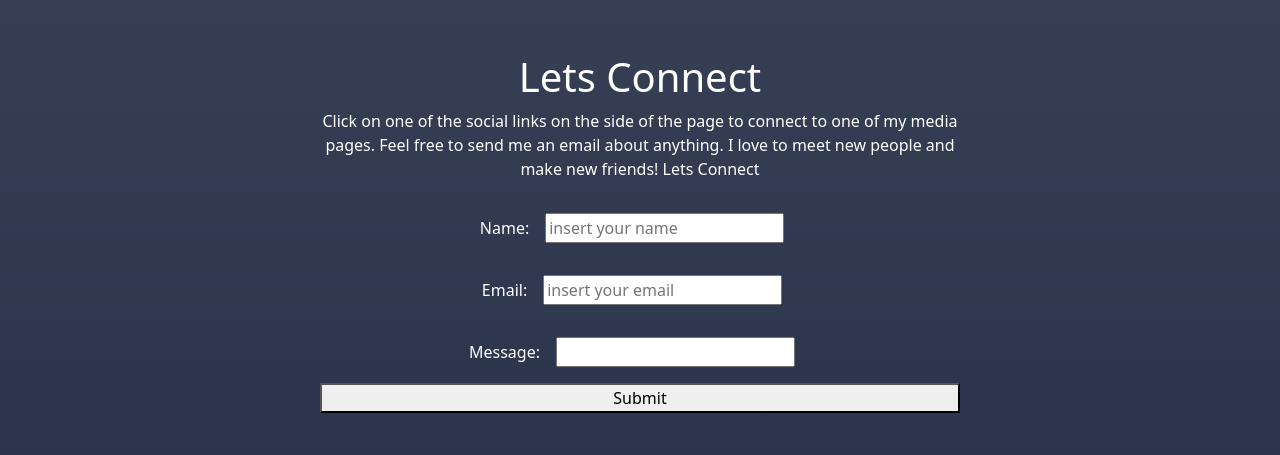
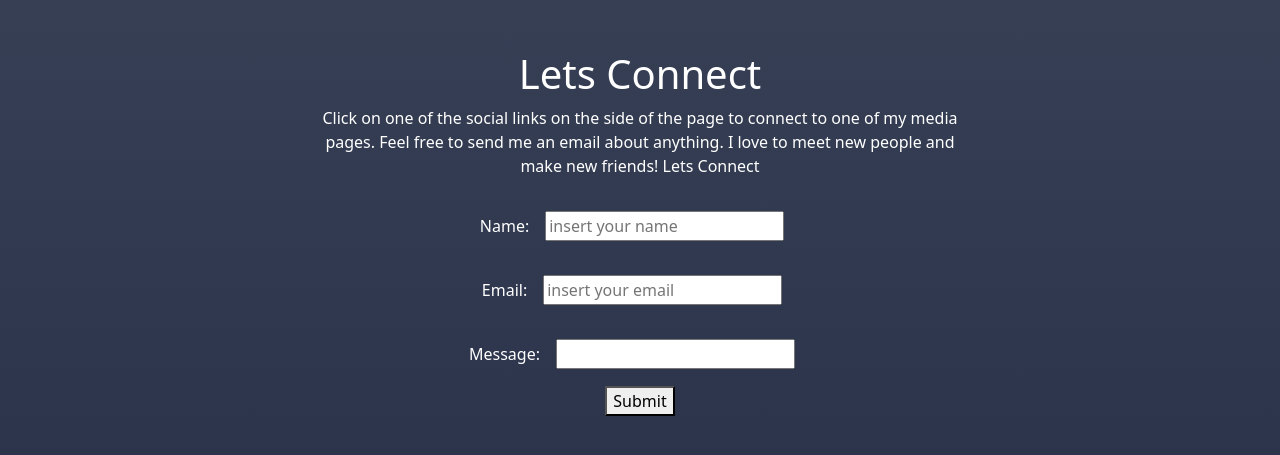
Before and after one commit to KdoubleUs/React-landing-page, a React (Create React App) app: page / in a window 1280 px wide. Shown: the part 3511-3966 px from the top of the page. Built offline with nearby package versions, Linux system fonts and the light colour scheme.

Commit message:
added tables

```diff
--- a/src/App.css
+++ b/src/App.css
@@ -190,7 +190,6 @@
   display: flex;
   flex-direction: column;
   color: white;
-  text-align: center;
 }
 .inputs {
   margin: 1em;
--- a/src/Pages/Contact.jsx
+++ b/src/Pages/Contact.jsx
@@ -28,7 +28,9 @@ function Contact() {
           love to meet new people and make new friends! Lets Connect
         </p>
         <form className="contact-form">
-          <label className="label">
+          <table>
+            <tr>
+              <td align="" className="label">
                 Name:
                 <motion.input
                   type="text"
@@ -39,33 +41,44 @@ function Contact() {
                   transition={{ duration: 0.2 }}
                   className="inputs"
                 />
-          </label>
-          <label>
+              </td>
+            </tr>
+            <tr>
+              <td align="" className="label">
                 Email:
                 <motion.input
                   type="text"
                   placeholder="insert your email"
-              whileFocus={{ boxShadow: "3px 5px 0px rgba(255,245,10, 0.9)" }}
+                  whileFocus={{
+                    boxShadow: "3px 5px 0px rgba(255,245,10, 0.9)",
+                  }}
                   initial={{ opacity: 0, x: -1000 }}
                   animate={{ opacity: 1, x: 0 }}
                   transition={{ duration: 0.2 }}
                   className="inputs"
                 />
-          </label>
-          <label>
+              </td>
+            </tr>
+            <tr>
+              <td align="" className="label">
                 Message:
                 <motion.input
                   type="text"
-              whileFocus={{ boxShadow: "3px 5px 0px rgba(255,245,10, 0.9)" }}
+                  whileFocus={{
+                    boxShadow: "3px 5px 0px rgba(255,245,10, 0.9)",
+                  }}
                   initial={{ opacity: 0, x: -1000 }}
                   animate={{ opacity: 1, x: 0 }}
                   transition={{ duration: 0.2 }}
                   className="inputs"
                 />
-          </label>
+              </td>
+            </tr>
+
             <button type="submit" className="submitbtn">
               Submit
             </button>
+          </table>
         </form>
       </Container>
     </Section>
```
Lines whose indentation alone changed are shown as unchanged.
